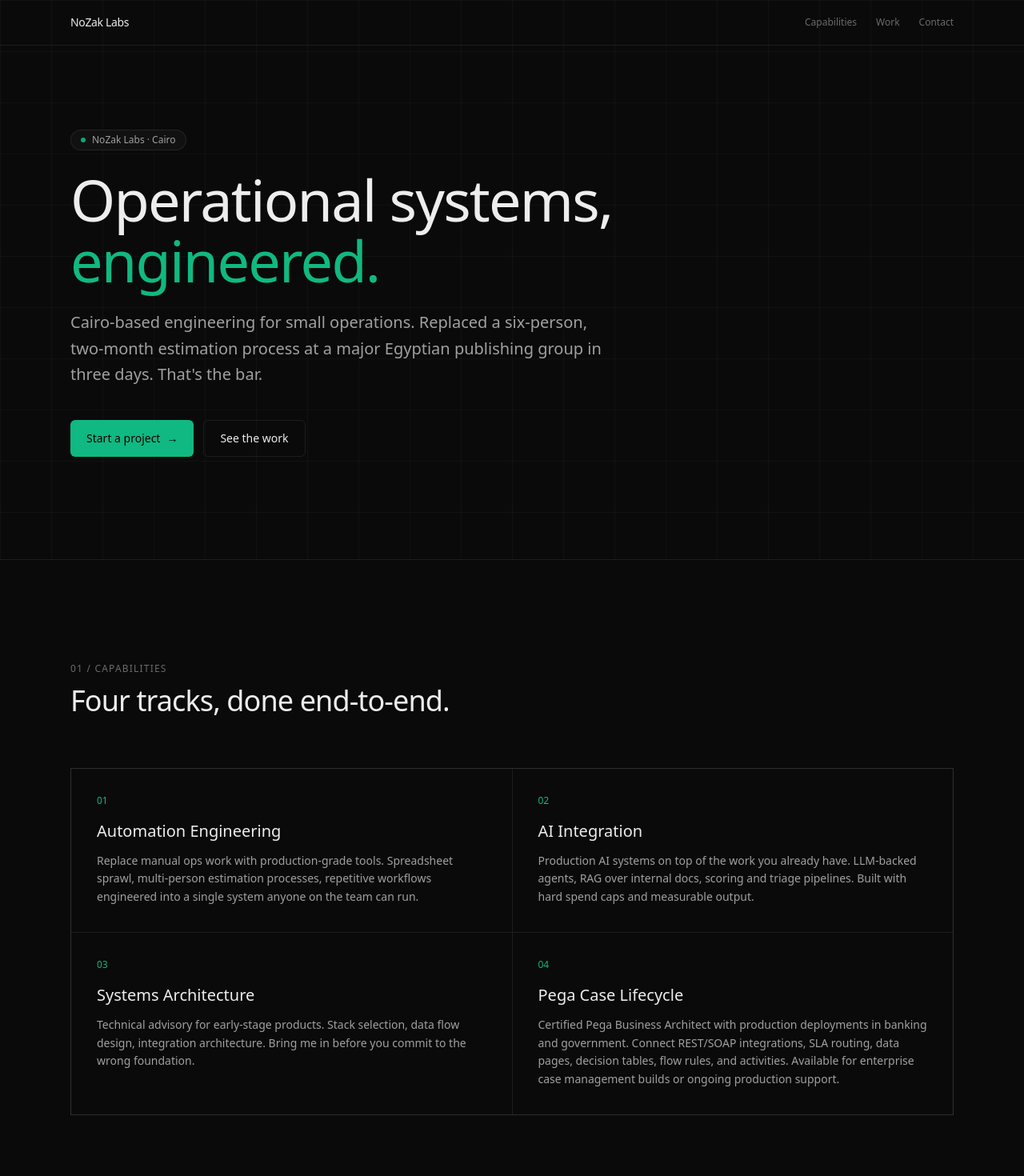
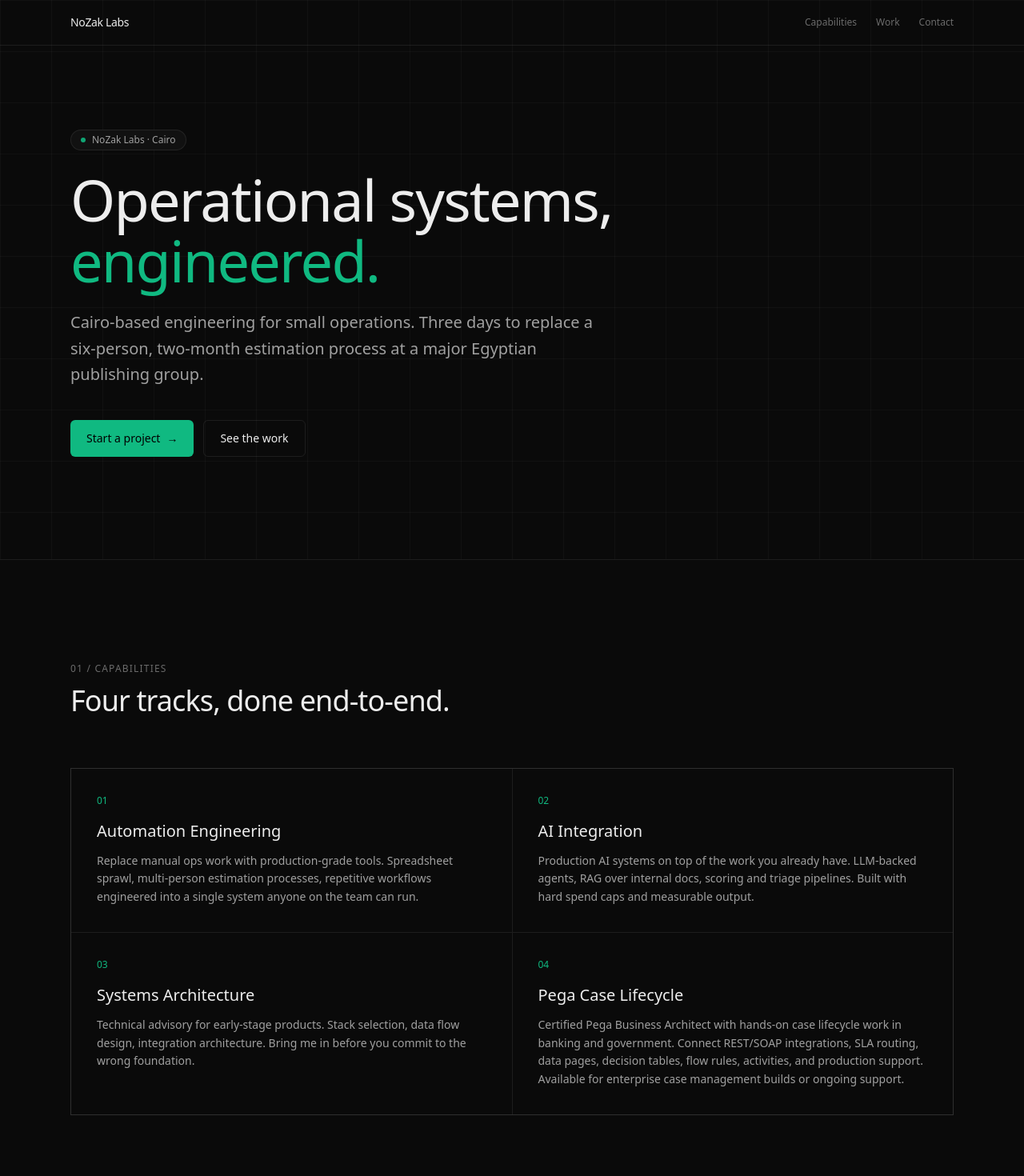
Before and after one commit to nozaklabs/website, a Next.js app: page / in a window 1280 px wide. Shown: the top 1470 px of the page at 80% size. Built offline with nearby package versions, Linux system fonts and the light colour scheme.

Commit message:
Tighten hero subhead and correct Pega card copy

```diff
--- a/app/page.tsx
+++ b/app/page.tsx
@@ -17,9 +17,9 @@ export default function Home() {
           </h1>
 
           <p className="max-w-2xl text-lg md:text-xl text-[var(--color-text-muted)] leading-relaxed mb-10">
-            Cairo-based engineering for small operations. Replaced a
-            six-person, two-month estimation process at a major Egyptian
-            publishing group in three days. That&apos;s the bar.
+            Cairo-based engineering for small operations. Three days to
+            replace a six-person, two-month estimation process at a major
+            Egyptian publishing group.
           </p>
 
           <div className="flex flex-wrap gap-3">
@@ -72,7 +72,7 @@ export default function Home() {
               {
                 num: "04",
                 title: "Pega Case Lifecycle",
-                body: "Certified Pega Business Architect with production deployments in banking and government. Connect REST/SOAP integrations, SLA routing, data pages, decision tables, flow rules, and activities. Available for enterprise case management builds or ongoing production support.",
+                body: "Certified Pega Business Architect with hands-on case lifecycle work in banking and government. Connect REST/SOAP integrations, SLA routing, data pages, decision tables, flow rules, activities, and production support. Available for enterprise case management builds or ongoing support.",
               },
             ].map((item) => (
               <div
```
